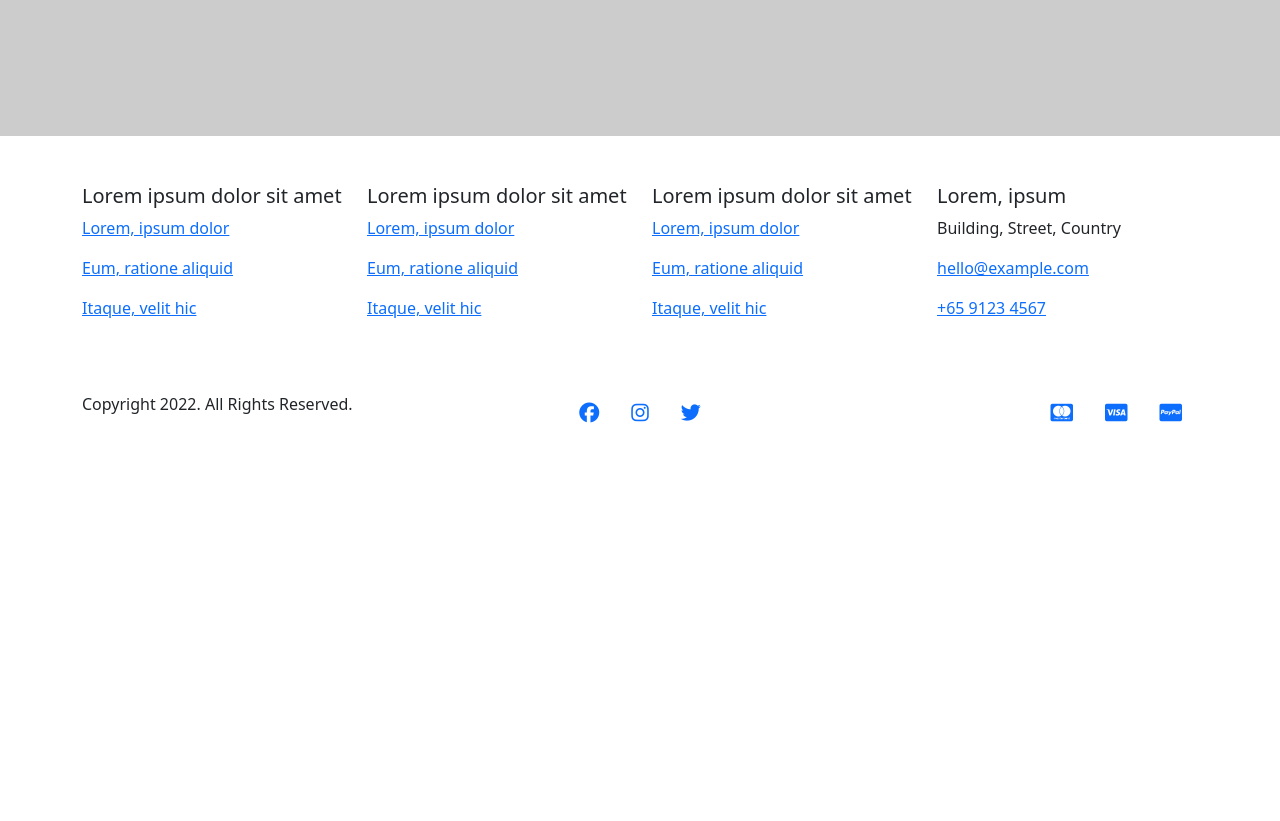
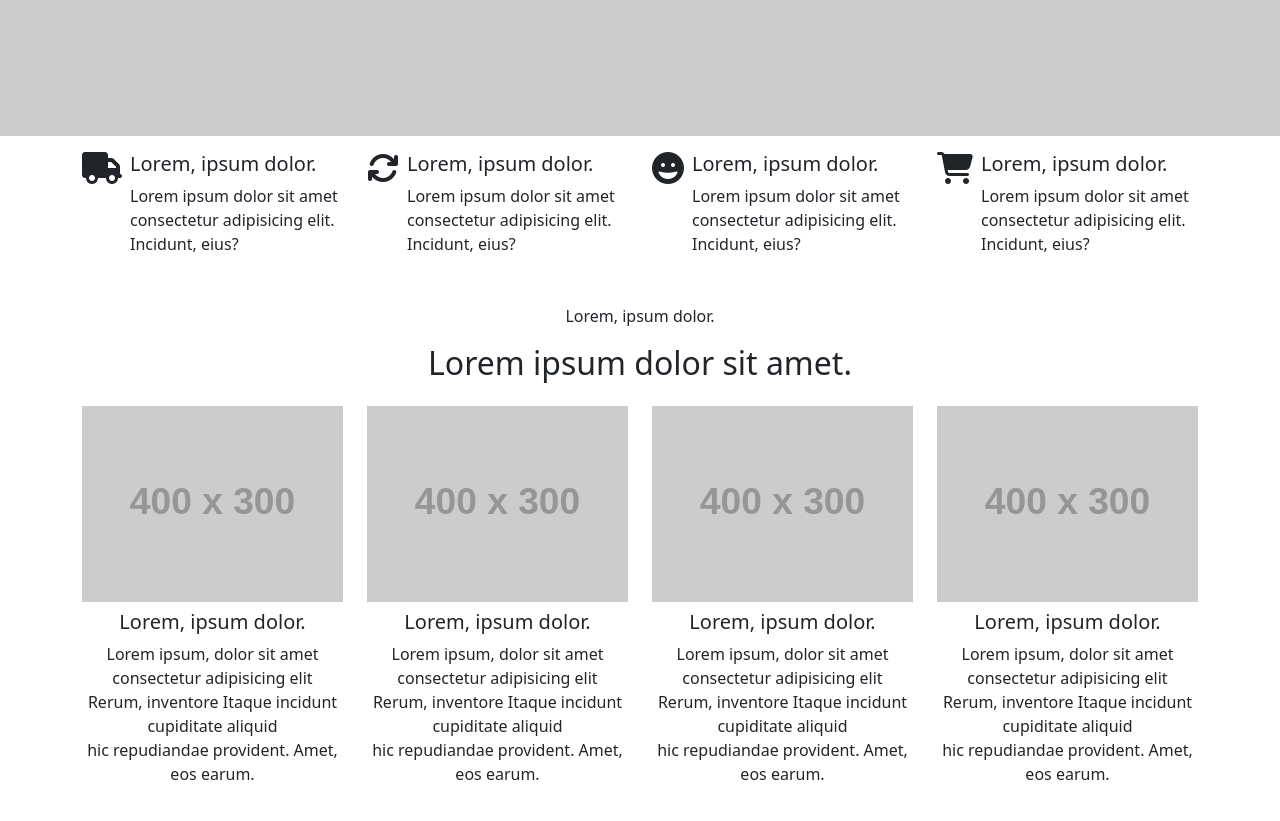
Before and after one commit to davinaleong/proj-tech-landing-page, a website built with Parcel: page src/index.html in a window 1280 px wide. Shown: the part 640-1461 px from the top of the page. Before the commit the page ends 1080 px from the top, so only its background shows below. Built offline with nearby package versions, Linux system fonts and the light colour scheme; placeholder pictures from the web are drawn by us; files whose address does not match are found by name.

Commit message:
Added icons and products section

```diff
--- a/src/index.html
+++ b/src/index.html
@@ -95,6 +95,78 @@
           </button>
         </div>
       </section>
+      <!-- ./Carousel -->
+
+      <!-- Icons -->
+      <section id="icons" class="container py-3">
+        <div class="row">
+          <div class="col-12 col-md-6 col-lg-3">
+            <div class="d-flex">
+              <i class="fa fa-truck fa-2x me-2"></i>
+              <div>
+                <h5>Lorem, ipsum dolor.</h5>
+                <p>Lorem ipsum dolor sit amet consectetur adipisicing elit. Incidunt, eius?</p>
+              </div>
+            </div>
+          </div><!-- ./col -->
+          <div class="col-12 col-md-6 col-lg-3">
+            <div class="d-flex">
+              <i class="fa fa-arrows-rotate fa-2x me-2"></i>
+              <div>
+                <h5>Lorem, ipsum dolor.</h5>
+                <p>Lorem ipsum dolor sit amet consectetur adipisicing elit. Incidunt, eius?</p>
+              </div>
+            </div>
+          </div><!-- ./col -->
+          <div class="col-12 col-md-6 col-lg-3">
+            <div class="d-flex">
+              <i class="fa fa-face-grin fa-2x me-2"></i>
+              <div>
+                <h5>Lorem, ipsum dolor.</h5>
+                <p>Lorem ipsum dolor sit amet consectetur adipisicing elit. Incidunt, eius?</p>
+              </div>
+            </div>
+          </div><!-- ./col -->
+          <div class="col-12 col-md-6 col-lg-3">
+            <div class="d-flex">
+              <i class="fa fa-cart-shopping fa-2x me-2"></i>
+              <div>
+                <h5>Lorem, ipsum dolor.</h5>
+                <p>Lorem ipsum dolor sit amet consectetur adipisicing elit. Incidunt, eius?</p>
+              </div>
+            </div>
+          </div><!-- ./col -->
+        </div><!-- ./row -->
+      </section>
+      <!-- ./Icons -->
+
+      <section id="products" class="container py-3">
+        <p class="text-center">Lorem, ipsum dolor.</p>
+        <h2 class="text-center mb-4">Lorem ipsum dolor sit amet.</h2>
+
+        <div class="row">
+          <div class="col-12 col-md-6 col-lg-3 text-center">
+            <img src="https://via.placeholder.com/400x300?text=Product+1" class="d-block w-100 mb-2" alt="Product Image">
+            <h3 class="h5 text-center mb-2">Lorem, ipsum dolor.</h3>
+            <p>Lorem ipsum, dolor sit amet<br>consectetur adipisicing elit<br>Rerum, inventore Itaque incidunt cupiditate aliquid<br>hic repudiandae provident. Amet, eos earum.</p>
+          </div><!-- ./col -->
+          <div class="col-12 col-md-6 col-lg-3 text-center">
+            <img src="https://via.placeholder.com/400x300?text=Product+2" class="d-block w-100 mb-2" alt="Product Image">
+            <h3 class="h5 text-center mb-2">Lorem, ipsum dolor.</h3>
+            <p>Lorem ipsum, dolor sit amet<br>consectetur adipisicing elit<br>Rerum, inventore Itaque incidunt cupiditate aliquid<br>hic repudiandae provident. Amet, eos earum.</p>
+          </div><!-- ./col -->
+          <div class="col-12 col-md-6 col-lg-3 text-center">
+            <img src="https://via.placeholder.com/400x300?text=Product+3" class="d-block w-100 mb-2" alt="Product Image">
+            <h3 class="h5 text-center mb-2">Lorem, ipsum dolor.</h3>
+            <p>Lorem ipsum, dolor sit amet<br>consectetur adipisicing elit<br>Rerum, inventore Itaque incidunt cupiditate aliquid<br>hic repudiandae provident. Amet, eos earum.</p>
+          </div><!-- ./col -->
+          <div class="col-12 col-md-6 col-lg-3 text-center">
+            <img src="https://via.placeholder.com/400x300?text=Product+4" class="d-block w-100 mb-2" alt="Product Image">
+            <h3 class="h5 text-center mb-2">Lorem, ipsum dolor.</h3>
+            <p>Lorem ipsum, dolor sit amet<br>consectetur adipisicing elit<br>Rerum, inventore Itaque incidunt cupiditate aliquid<br>hic repudiandae provident. Amet, eos earum.</p>
+          </div><!-- ./col -->
+        </div><!-- ./row -->
+      </section>
     </main>
 
     <!-- Main Footer -->
```
